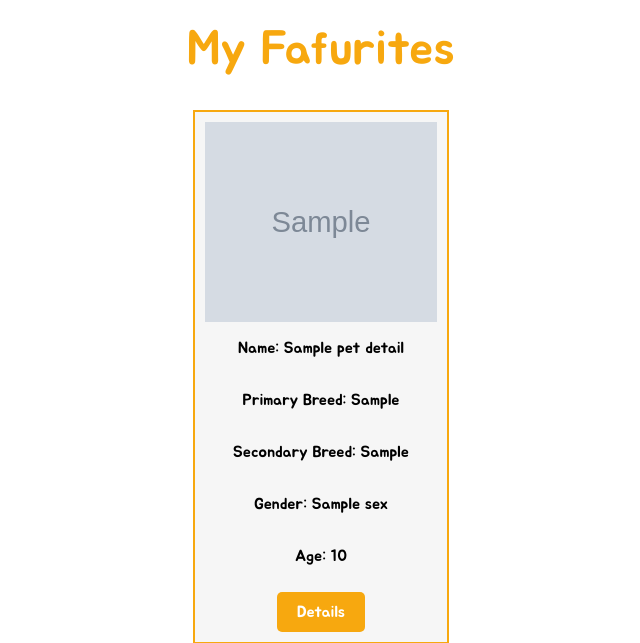
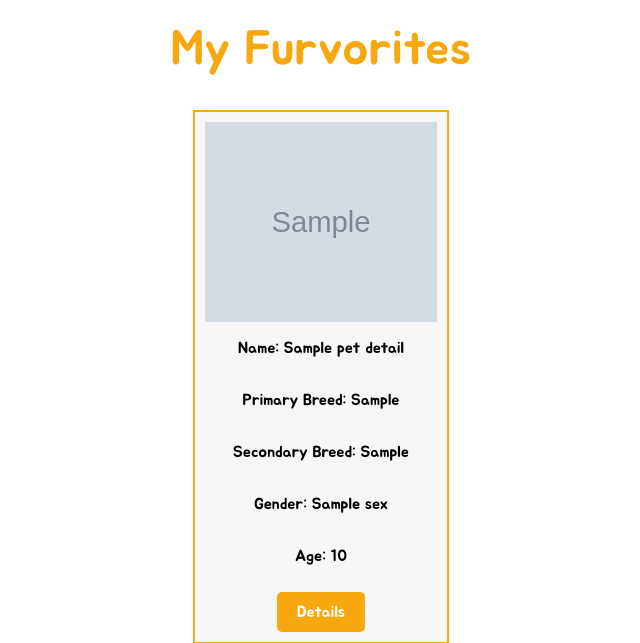
Before and after one commit to RajinCoder/SEO-Week4-Project, a Flask app: template templates/favorites_page.html in a window 1280 px wide. Shown: the part 101-744 px from the top of the page, without its empty margins (319-959 px from the left). Run offline with Flask 3, Linux system fonts and the light colour scheme; the template is opened without the code that fills it: most values are stand-ins (such as "Sample title", 1, 10 or a date in 2020); grey boxes marked "Sample" are stand-in pictures.

Commit message:
change to favorites page header

```diff
--- a/templates/favorites_page.html
+++ b/templates/favorites_page.html
@@ -17,7 +17,7 @@
       <a href="{{ url_for('logout') }}">LOG OUT</a>
     </div>
   </div>
-  <h2 class="favorites-hdr">My Fafurites</h2>
+  <h2 class="favorites-hdr">My Furvorites</h2>
   <br />
   <div class="posts box">
     {% if favorites %} {% for pet_id, pet_details in favorites.items() %}
```
